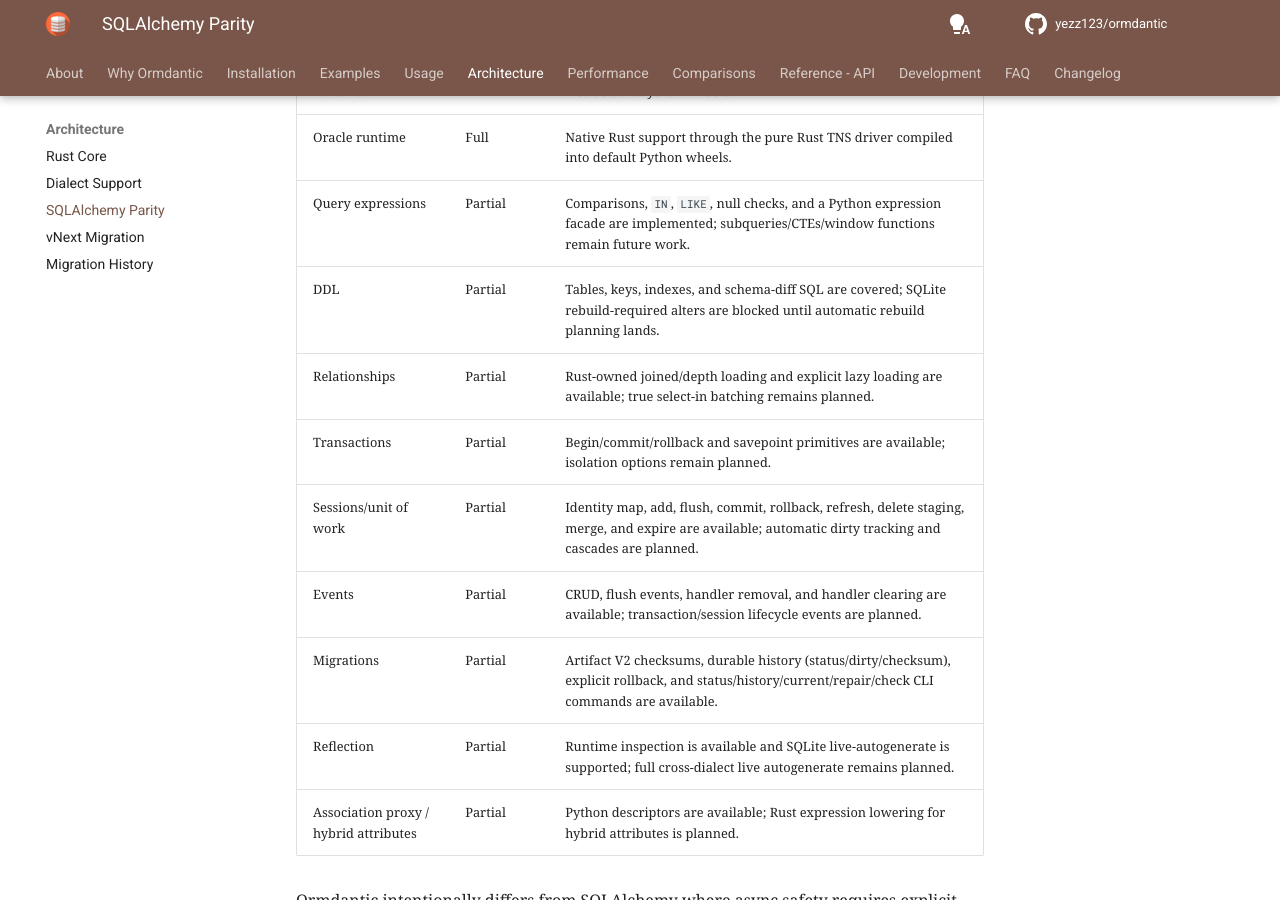
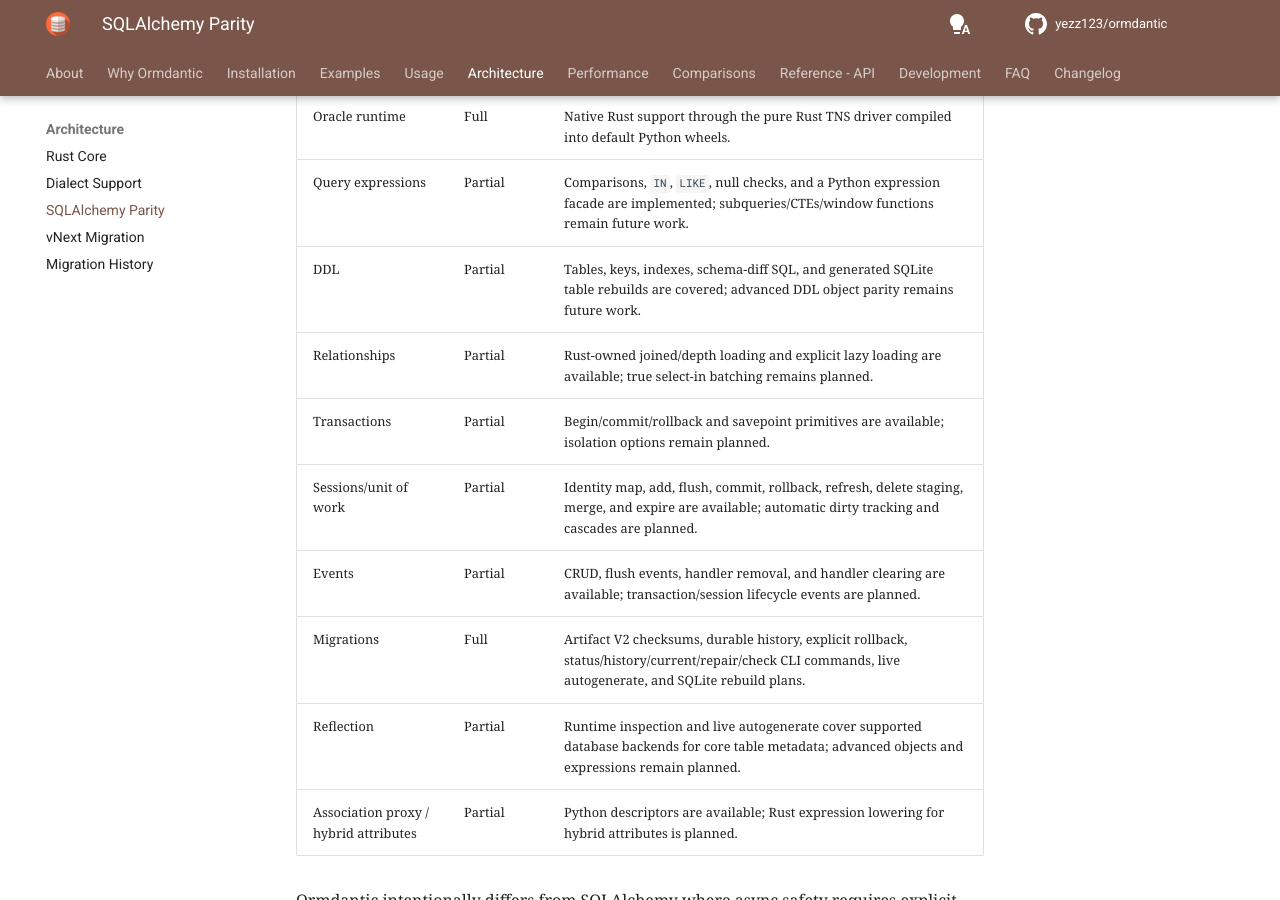
Before and after one commit to yezz123/ormdantic, an MkDocs documentation site: the page built from docs/architecture/sqlalchemy-parity.md, in a window 1280 px wide and 900 px high, scrolled down 642 px. Built offline with MkDocs 1.6.1 and Material for MkDocs 9.7.7, drawn with Linux system fonts in a browser that asks for light colours; comment, search, counter and statistics services are not loaded.

Commit message:
:memo: Update dialect support and SQLAlchemy parity documentation
- Added details on live migration autogeneration reflecting core table metadata for multiple databases, including SQLite, PostgreSQL, MySQL, MariaDB, SQL Server, and Oracle.
- Updated the local Compose matrix documentation for database testing, including setup instructions for PostgreSQL, MySQL, MariaDB, SQL Server, and Oracle.
- Enhanced the DDL and reflection sections to clarify support for SQLite rebuilds and live autogenerate capabilities across supported backends.

```diff
--- a/docs/architecture/sqlalchemy-parity.md
+++ b/docs/architecture/sqlalchemy-parity.md
@@ -13,13 +13,13 @@
 | SQL Server runtime                    | Full    | Native Rust support through the pure Rust TDS driver compiled into default Python wheels.                                                                |
 | Oracle runtime                        | Full    | Native Rust support through the pure Rust TNS driver compiled into default Python wheels.                                                                |
 | Query expressions                     | Partial | Comparisons, `IN`, `LIKE`, null checks, and a Python expression facade are implemented; subqueries/CTEs/window functions remain future work.             |
-| DDL                                   | Partial | Tables, keys, indexes, and schema-diff SQL are covered; SQLite rebuild-required alters are blocked until automatic rebuild planning lands.               |
+| DDL                                   | Partial | Tables, keys, indexes, schema-diff SQL, and generated SQLite table rebuilds are covered; advanced DDL object parity remains future work.                 |
 | Relationships                         | Partial | Rust-owned joined/depth loading and explicit lazy loading are available; true select-in batching remains planned.                                        |
 | Transactions                          | Partial | Begin/commit/rollback and savepoint primitives are available; isolation options remain planned.                                                          |
 | Sessions/unit of work                 | Partial | Identity map, add, flush, commit, rollback, refresh, delete staging, merge, and expire are available; automatic dirty tracking and cascades are planned. |
 | Events                                | Partial | CRUD, flush events, handler removal, and handler clearing are available; transaction/session lifecycle events are planned.                               |
-| Migrations                            | Partial | Artifact V2 checksums, durable history (status/dirty/checksum), explicit rollback, and status/history/current/repair/check CLI commands are available.   |
-| Reflection                            | Partial | Runtime inspection is available and SQLite live-autogenerate is supported; full cross-dialect live autogenerate remains planned.                         |
+| Migrations                            | Full    | Artifact V2 checksums, durable history, explicit rollback, status/history/current/repair/check CLI commands, live autogenerate, and SQLite rebuild plans. |
+| Reflection                            | Partial | Runtime inspection and live autogenerate cover supported database backends for core table metadata; advanced objects and expressions remain planned.      |
 | Association proxy / hybrid attributes | Partial | Python descriptors are available; Rust expression lowering for hybrid attributes is planned.                                                             |
 
 Ormdantic intentionally differs from SQLAlchemy where async safety requires explicit behavior, such as explicit relationship loading instead of hidden synchronous lazy loads.
```
Also changed, not shown: docs/architecture/dialect-support.md (+2 -0 lines).
